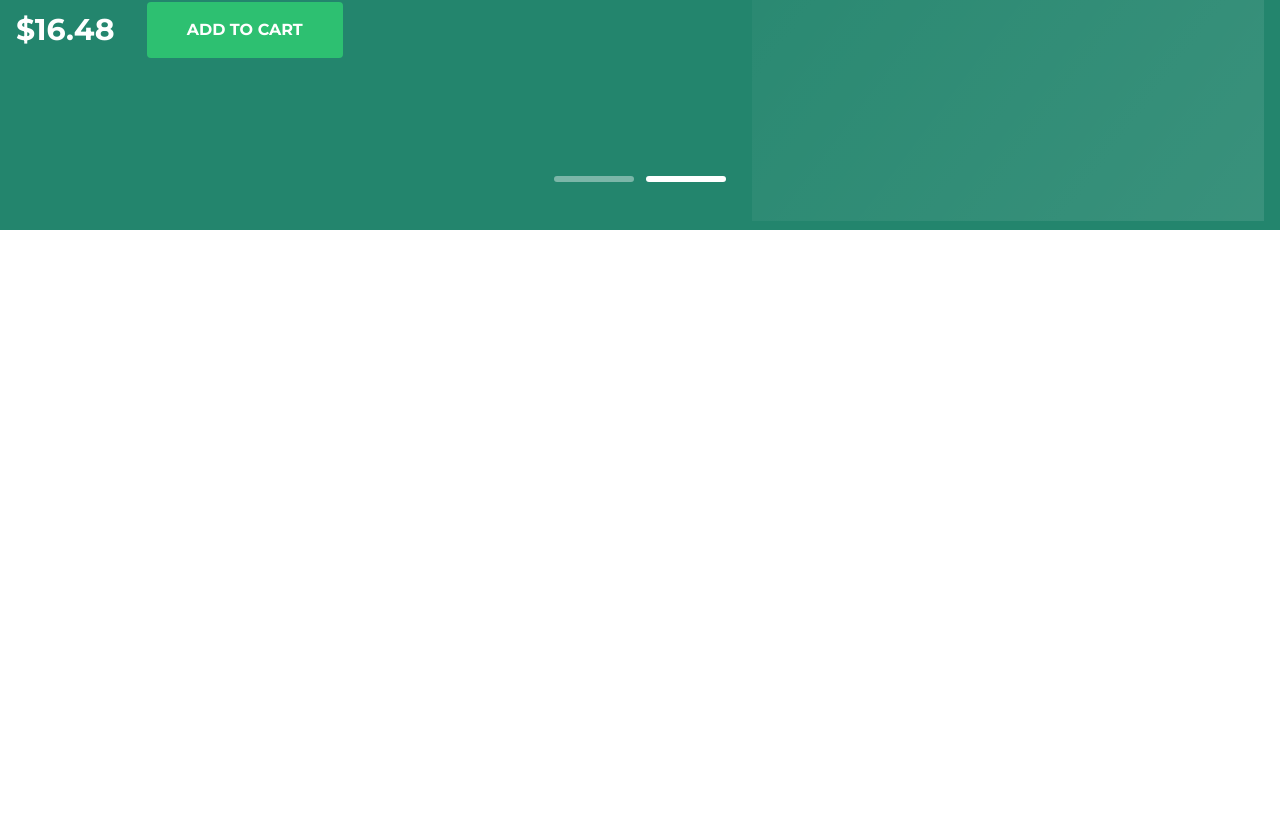
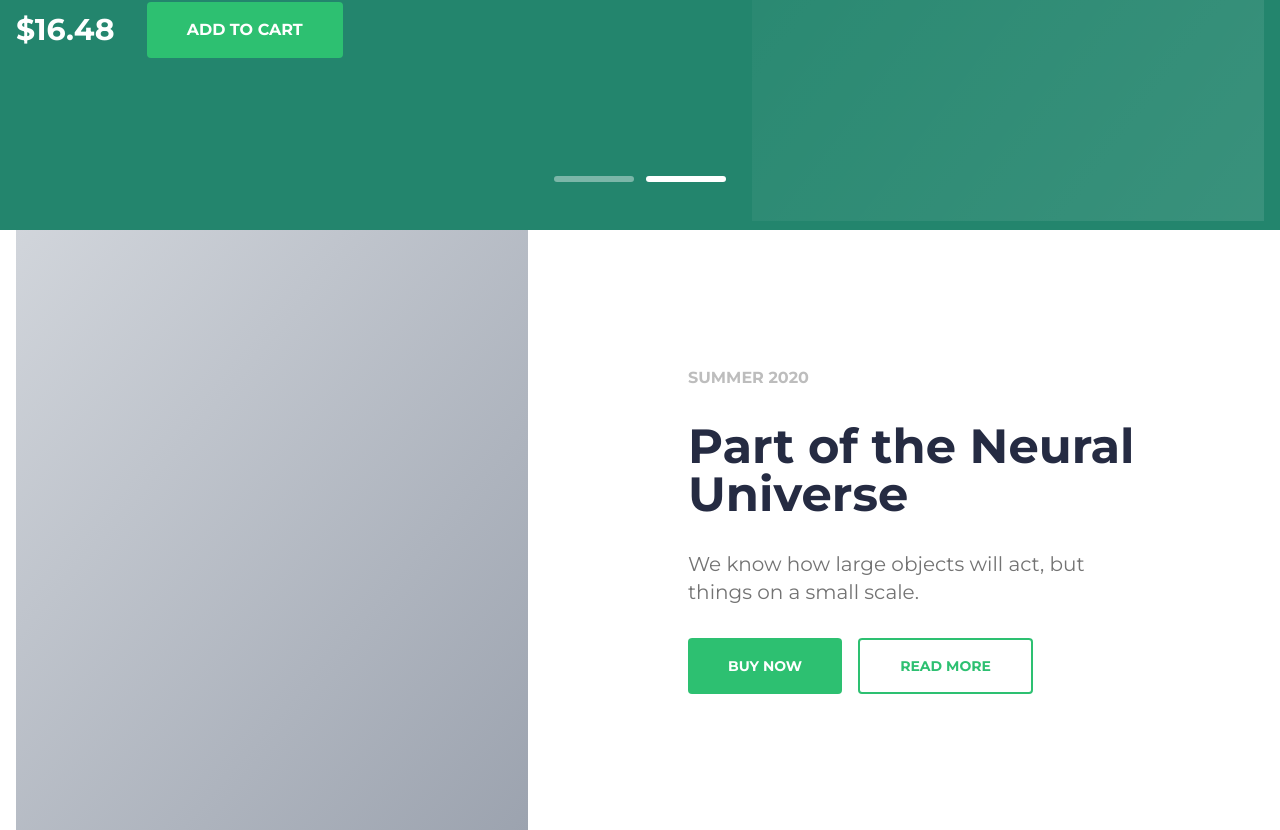
Before and after one commit to recepcankececi/E-Commerce-Project, a React (Vite) app: page / in a window 1280 px wide. Shown: the part 2410-3240 px from the top of the page. Before the commit the page ends 2640 px from the top, so only its background shows below. Built offline with nearby package versions, Linux system fonts and the light colour scheme.

Commit message:
neural universe part created

```diff
--- /dev/null
+++ b/src/components/NeuralUniverse.jsx
@@ -0,0 +1,40 @@
+const NeuralUniverse = () => {
+    return (
+        <section className="py-12 lg:py-0 bg-white">
+            <div className="container mx-auto px-4">
+                <div className="grid lg:grid-cols-2 gap-8 lg:gap-0 items-center">
+                    {/* Image - Left on Desktop, Bottom on Mobile */}
+                    <div className="order-2 lg:order-1 flex justify-center lg:justify-start">
+                        <div className="relative w-full max-w-md lg:max-w-lg">
+                            {/* Image placeholder - gerçek görselde buraya img tag gelecek */}
+                            <div className="aspect-[3/4] lg:aspect-auto lg:h-[600px] bg-gradient-to-br from-gray-300 to-gray-400 rounded-lg lg:rounded-none" />
+                        </div>
+                    </div>
+
+                    {/* Content - Right on Desktop, Top on Mobile */}
+                    <div className="order-1 lg:order-2 flex flex-col justify-center items-center lg:items-start text-center lg:text-left py-12 lg:py-20 lg:pl-12">
+                        <h5 className="text-base font-bold text-[#BDBDBD] mb-6 lg:mb-8">
+                            SUMMER 2020
+                        </h5>
+                        <h2 className="font-bold text-3xl lg:text-5xl text-[#252B42] mb-6 lg:mb-8 leading-tight max-w-md">
+                            Part of the Neural Universe
+                        </h2>
+                        <p className="text-lg lg:text-xl text-[#737373] mb-6 lg:mb-8 max-w-md">
+                            We know how large objects will act, but things on a small scale.
+                        </p>
+                        <div className="flex flex-col sm:flex-row gap-4 w-full sm:w-auto">
+                            <button className="bg-[#2DC071] hover:bg-[#25a35f] text-white font-bold text-sm px-10 py-4 rounded transition-colors">
+                                BUY NOW
+                            </button>
+                            <button className="border-2 border-[#2DC071] text-[#2DC071] hover:bg-[#2DC071] hover:text-white font-bold text-sm px-10 py-4 rounded transition-colors">
+                                READ MORE
+                            </button>
+                        </div>
+                    </div>
+                </div>
+            </div>
+        </section>
+    );
+};
+
+export default NeuralUniverse;
--- a/src/pages/HomePage.jsx
+++ b/src/pages/HomePage.jsx
@@ -2,6 +2,7 @@ import HeroSwiper from '../components/HeroSwiper';
 import EditorsPick from '../components/EditorsPick';
 import FeaturedProducts from '../components/FeaturedProducts';
 import VitaClassicCarousel from '../components/VitaClassicCarousel';
+import NeuralUniverse from '../components/NeuralUniverse';
 
 const HomePage = () => {
     return (
@@ -10,6 +11,7 @@ const HomePage = () => {
             <EditorsPick />
             <FeaturedProducts />
             <VitaClassicCarousel />
+            <NeuralUniverse />
             {/* Diğer home page bölümleri buraya eklenecek */}
         </div>
     );
```
